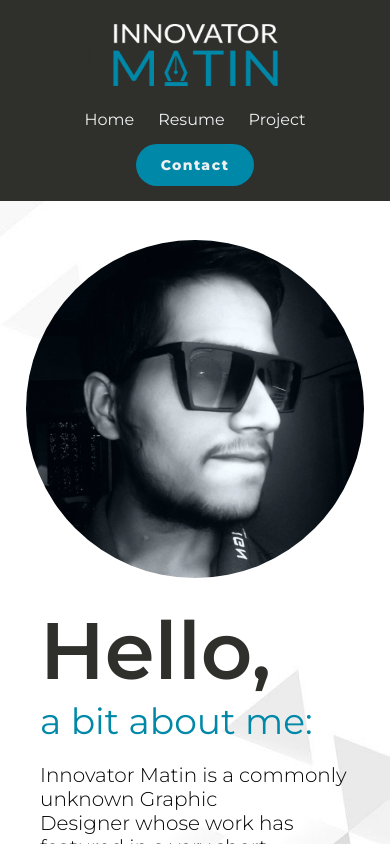
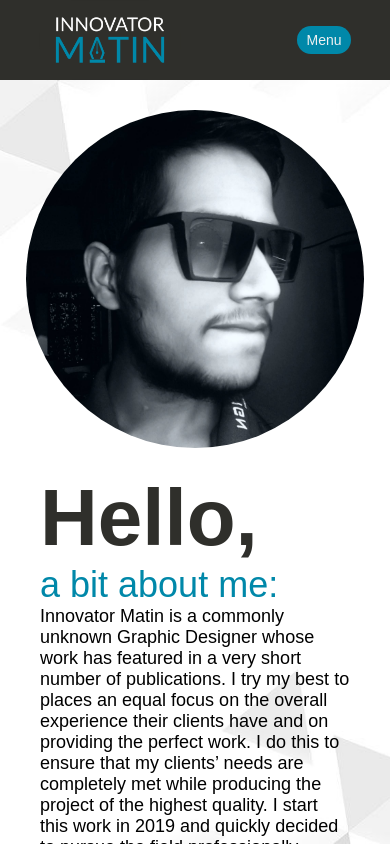
Before and after one commit to innovatormatin/Innovator-Matin, a plain HTML site: page index.html in a window 390 px wide. Drawn offline with nearby package versions, Linux system fonts and the light colour scheme.

Commit message:
13-october-2020, 12:50 PM

```diff
--- a/index.html
+++ b/index.html
@@ -21,8 +21,17 @@
                     <li><a href="#nav-waste2">Project</a></li>
                 </ul>
             </nav>
-            <a class="cta" href="#contact"><button>Contact</button></a>
+            <a class="cta" href="#contact">Contact</a>
+            <p class="menu cta">Menu</p>
         </header>
+        <div class="overlay">
+            <a class="close">&times;</a>
+            <div class="overlay__content">
+                <a href="#about">Home</a>
+                <a href="#nav-waste1">Resume</a>
+                <a href="#nav-waste2">Project</a>
+            </div>
+        </div>
         <!-----------------------------------------------------Home------------------------------------------->
         <div id="about"></div>
         <div class="home">
@@ -31,15 +40,15 @@
            <h1 class="animate__bounceIn">Hello,</h1>
            <h2 class="animate__bounceIn">a bit about me:</h2>
            <p class="animate__bounceIn">
-           Innovator Matin is a commonly unknown Graphic<br>
-           Designer whose work has featured in a very short<br>
-           number of publications. I try my best to places<br>
-           an equal focus on the overall experience their<br>
-           clients have and on providing the perfect work.<br>
-           I do this to ensure that my clients’ needs are<br>
-           completely met while producing the project of<br>
-           the highest quality. I start this work in 2019<br>
-           and quickly decided to pursue the field<br>
+           Innovator Matin is a commonly unknown Graphic
+           Designer whose work has featured in a very short
+           number of publications. I try my best to places
+           an equal focus on the overall experience their
+           clients have and on providing the perfect work.
+           I do this to ensure that my clients’ needs are
+           completely met while producing the project of
+           the highest quality. I start this work in 2019
+           and quickly decided to pursue the field
            professionally.</p>
           </div>
         </div>
@@ -52,16 +61,16 @@
         		<div class="pro-info-logo"><img src="pro-info-logo.png"></div>
         		<div class="pro-info-data">
         			<h2>Professional Info</h2>
-        			<p>I also have little bit knowledge of web development,<br>
-                    I know HTML5, CSS3, Javascript and this portfolio is<br>
-                    also creatred by me from scratch. I did the course<br>
-                    of web devlopment from udemy and also have future<br>
-                    plans in this filed. Although I also know C and C++.<br>
-                    Software's in which I worked Turbo C++, Brackets,<br>
-                    Sublime, Adobe Illustrator, Adobe Affter Effects, Adobe<br>
-                    Photoshop and some vedio editor's like filmora and all.<br>
-                    I also have some experience of managing big events,<br>
-                    because in past I organished two to ten tourney of prize<br>
+        			<p>I also have little bit knowledge of web development,
+                    I know HTML5, CSS3, Javascript and this portfolio is
+                    also creatred by me from scratch. I did the course
+                    of web devlopment from udemy and also have future
+                    plans in this filed. Although I also know C and C++.
+                    Software's in which I worked Turbo C++, Brackets,
+                    Sublime, Adobe Illustrator, Adobe Affter Effects, Adobe
+                    Photoshop and some vedio editor's like filmora and all.
+                    I also have some experience of managing big events,
+                    because in past I organished two to ten tourney of prize
                     amount 1k to 10k.</p>
         		</div>
         	</div>
@@ -70,15 +79,15 @@
         		<div class="work-logo"><img src="work-logo.png"></div>
         		<div class="work-experience-data">
         			<h2>Work Experience</h2>
-        			<p>I worked for more then a year in Indian gaming<br>
-                    community as a graphic designer. In this time period<br>
-                    I worked for many well organised e-sports teams like.:<br>
-                    D2D E-sports, Charge-Q E-sports, IGL E-sports,<br>
-                    Zeroforce E-sports, Favour8 All stars and many more.<br>
-                    I work in many tournaments of this organisation. And<br>
-                    in this time period I also worked for some streamer's,<br>
-                    caster's and many more. Stuff I created in this<br>
-                    period : Group list, Broadcast thumbnail's,<br>
+        			<p>I worked for more then a year in Indian gaming
+                    community as a graphic designer. In this time period
+                    I worked for many well organised e-sports teams like.:
+                    D2D E-sports, Charge-Q E-sports, IGL E-sports,
+                    Zeroforce E-sports, Favour8 All stars and many more.
+                    I work in many tournaments of this organisation. And
+                    in this time period I also worked for some streamer's,
+                    caster's and many more. Stuff I created in this
+                    period : Group list, Broadcast thumbnail's,
                     Advt. posters, logo's and many more.</p>
         		</div>
         	</div>
@@ -88,20 +97,20 @@
         		<div class="education-data">
         			<h2>Education</h2>
         			<h3>High school Education<br>Completed in 2018 - CBSE</h3>
-        			<p>I completed my 10th class in 2016 from a private<br>
-                    school which is affilatred from CBSE with 7.8 CGPA.<br>
-                    And I completed my 12th class in 2018 as usual from<br>
-                    a private school with 64% marks in commerce stream.<br>
-                    Although, most of the time I was busy in<br>
+        			<p>I completed my 10th class in 2016 from a private
+                    school which is affilatred from CBSE with 7.8 CGPA.
+                    And I completed my 12th class in 2018 as usual from
+                    a private school with 64% marks in commerce stream.
+                    Although, most of the time I was busy in
                     Extracurricular activities.</p>
 
         		    <h3>Undergraduate education<br>Started in 2018</h3>
-        			<p>Just after completion of my High school education<br>
-                    I started my UG education in same year i.e., 2018.<br>
-                    I started pursuing Bachelor of Computer Application<br>
-                    (B.C.A.) from SRM University (An private university<br>
-                    in Delhi-NCR). Right now I am in 5th semester and in<br>
-                    past 4 semester I scored 6.8 to 7.8 GPA without any<br>
+        			<p>Just after completion of my High school education
+                    I started my UG education in same year i.e., 2018.
+                    I started pursuing Bachelor of Computer Application
+                    (B.C.A.) from SRM University (An private university
+                    in Delhi-NCR). Right now I am in 5th semester and in
+                    past 4 semester I scored 6.8 to 7.8 GPA without any
                     back.</p>
         		</div>
         	</div>
@@ -251,5 +260,7 @@
         	</div>
            </div>
         </footer>
+
+    <script type="text/javascript" src="java.js"></script>
  </body>
 </html>
--- a/style.css
+++ b/style.css
@@ -1,7 +1,3 @@
-@import url('https://fonts.googleapis.com/css2?family=Montserrat&display=swap');
-@import url('https://fonts.googleapis.com/css2?family=Montserrat:wght@400;600&display=swap');
-@import url('https://fonts.googleapis.com/css2?family=Montserrat:wght@200;300;400;600&display=swap');
-@import url('https://fonts.googleapis.com/css2?family=Montserrat:wght@800&display=swap');
 html {
   scroll-behavior: smooth;
 }
@@ -18,8 +14,8 @@ body{
   background-size: cover;
 }
 /*header*/
-li, button{
-  font-family: "Montserrat", sans-serif;
+li, .cta, .menu , .overlay__content a{
+  font-family: Montserrat, sans-serif;
   font-weight: 500;
   font-size: 16px;
   color: #edf0f1;
@@ -28,7 +24,7 @@ li, button{
 }
 header a
 {
-  font-family: "Montserrat", sans-serif;
+  font-family: Montserrat, sans-serif;
   font-weight: 500;
   font-size: 16px;
   color: #edf0f1;
@@ -45,11 +41,11 @@ header {
   background-color: #2F2F2B;
   position: fixed;
   width: 100%;
+  z-index: 1;
 }
 .logo {
   cursor: pointer;
   height: 110px;
-  width: 215px;
   border-radius: 50px;
 }
 .nav__links li{
@@ -62,11 +58,12 @@ header {
 .nav__links li a:hover{
   color: #0088a9;
 }
-button{
-  padding-top: 12px;
-  padding-bottom:  12px;
-  padding-right: 25px;
-  padding-left: 25px;
+.cta
+{
+  padding-top: 1%;
+  padding-bottom:  1%;
+  padding-right: 2%;
+  padding-left: 2%;
   background-color: rgba(0,136,169,1);
   border: none;
   border-radius: 50px;
@@ -74,9 +71,61 @@ button{
   transition: all 0.3s ease 0s;
   font-size: 14px;
 }
-button:hover{
-  background-color: rgba(0,136,169,0.8);
+
+.cta:hover {
+  background-color: rgba(0, 136, 169, 0.8);
 }
+
+/* Mobile Nav */
+
+.menu {
+  display: none;
+}
+
+.overlay {
+  height: 100%;
+  width: 0;
+  position: fixed;
+  z-index: 1;
+  left: 0;
+  top: 0;
+  background-color: #2F2F2B;
+  opacity: 0.9;
+  overflow-x: hidden;
+  transition: width 0.5s ease 0s;
+}
+
+.overlay--active {
+  width: 100%;
+}
+
+.overlay__content {
+  display: flex;
+  height: 100%;
+  flex-direction: column;
+  align-items: center;
+  justify-content: center;
+}
+
+.overlay a {
+  padding: 15px;
+  font-size: 36px;
+  display: block;
+  transition: color 0.3s ease 0s;
+}
+
+.overlay a:hover,
+.overlay a:focus {
+  color: #0088a9;
+}
+.overlay .close {
+  position: absolute;
+  top: 20px;
+  right: 45px;
+  font-size: 60px;
+  color: #edf0f1;
+}
+
 /*body*/
 
 /************************************************************************************************************/
@@ -89,6 +138,7 @@ button:hover{
   justify-content: center;
   padding-top: 190px;
   padding-bottom: 80px;
+  flex-direction: row;
 }
 .profile-pic img{
   height: 400px;
@@ -104,22 +154,22 @@ button:hover{
 }
 .data{
   padding: 0px 40px;
+  width: 650px;
 }
 h1{
-  font-family: "Montserrat", sans-serif;
+  font-family: Montserrat, sans-serif;
   font-weight: 600;
   font-size: 100px;
   color: #2F2F2B;
 }
 h2{
-  font-family: "Montserrat", sans-serif;
+  font-family: Montserrat, sans-serif;
   font-weight: 500;
   font-size: 60px;
   color: rgba(0,136,169,1);
 }
 p{
-  padding: 20px 0px;
-  font-family: "Montserrat", sans-serif;
+  font-family: Montserrat, sans-serif;
   font-weight: 300;
   font-size: 20px;
 }
@@ -191,14 +241,14 @@ footer{
 }
 
 h3{
-  font-family: "Montserrat", sans-serif;
+  font-family: Montserrat, sans-serif;
   font-weight: 600;
   font-size: 14px;
   color: #0088a9;
   transition: all 0.3s ease 0s;
 }
 h4{
-  font-family: "Montserrat", sans-serif;
+  font-family: Montserrat, sans-serif;
   font-weight: 500;
   font-size: 14px;
   color:#edf0f1;
@@ -287,7 +337,7 @@ h4:hover{
   display: flex;
   flex-wrap: wrap;
   padding-top: 2%;
-  padding-bottom: 5px;
+  padding-bottom: 35px;
   align-items: center;
 }
 .education-data{
@@ -377,11 +427,21 @@ h4:hover{
 }
 /*contact form*/
 span, button, input {
-  font-family: 'Montserrat', sans-serif;
+  font-family: Montserrat, sans-serif;
   font-weight: 700;
   letter-spacing: 1.4px;
 }
-
+button {
+  padding-top: 1px;
+  padding-bottom:  1px;
+  padding-right: 2px;
+  padding-left: 2px;
+  background-color: rgba(0,136,169,1);
+  border: none;
+  border-radius: 50px;
+  cursor: pointer;
+  font-size: 14px;
+}
 .background {
   display: flex;
   min-height: 100vh;
@@ -499,7 +559,13 @@ span, button, input {
 }
 
 /*media file*/
-
+@media screen and (min-width: 841px)
+{
+  p
+  {
+    width: 545px;
+  }
+}
 @media screen and (max-width: 520px) {
   .screen-body {
     flex-direction: column;
@@ -534,17 +600,24 @@ span, button, input {
 
 @media (max-width: 840px){
   /* Navbar*/
-  header
-  {
-   flex-direction: column;
-  }
+  .logo
+  { height: 80px; }
   #nav-waste1, #nav-waste2
   {
-   margin-bottom: 201px;
+   margin-bottom: 79px;
   }
-  .cta
-  {
-   padding: 15px;
+  .home
+  { padding-top: 60px; }
+  .nav__links,
+  .cta {
+    display: none;
+    padding-top: 2%;
+    padding-bottom: 2%;
+    padding-right: 3%;
+    padding-left: 3%;
+  }
+  .menu {
+    display: initial;
   }
   /*Home*/
   .profile-pic img
@@ -566,6 +639,9 @@ span, button, input {
   {
     padding-bottom: 10px;
   }
+  p{
+    font-size: 18px;
+  }
   /*Resume*/
   #resume-head h1
   {
@@ -579,6 +655,7 @@ span, button, input {
   {
     padding-left: 25px;
     padding-right: 20px;
+    padding-bottom: 20px;
   }
   .professional-info, .work-experience, .education
   {
@@ -601,6 +678,7 @@ span, button, input {
   {
     padding-left: 25px;
     padding-right: 20px;
+    padding-bottom: 20px;
   }
   .education-data h2
   {
@@ -613,6 +691,7 @@ span, button, input {
   .education-data{
     padding-left: 25px;
     padding-right: 20px;
+    padding-bottom: 20px;
   }
   /*Project*/
   #Project-head h1
```
Also changed, not shown: java.js (added, +12 -0 lines).
